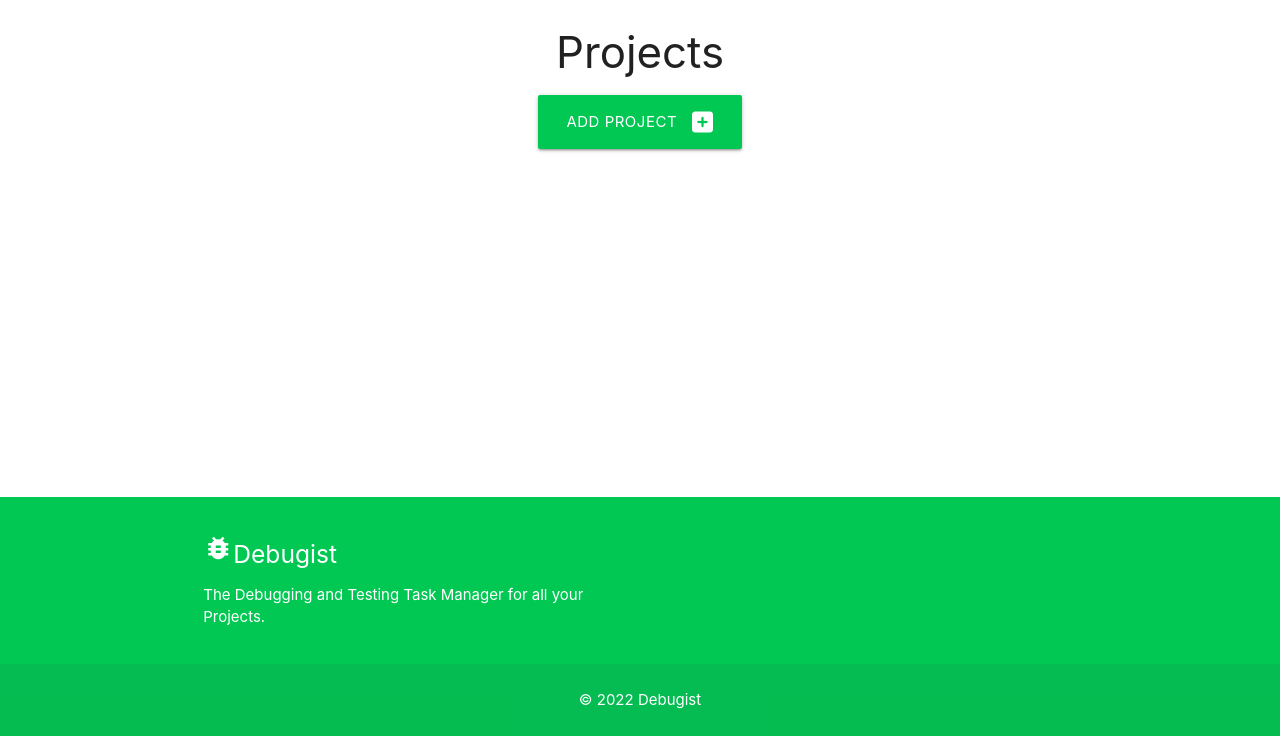
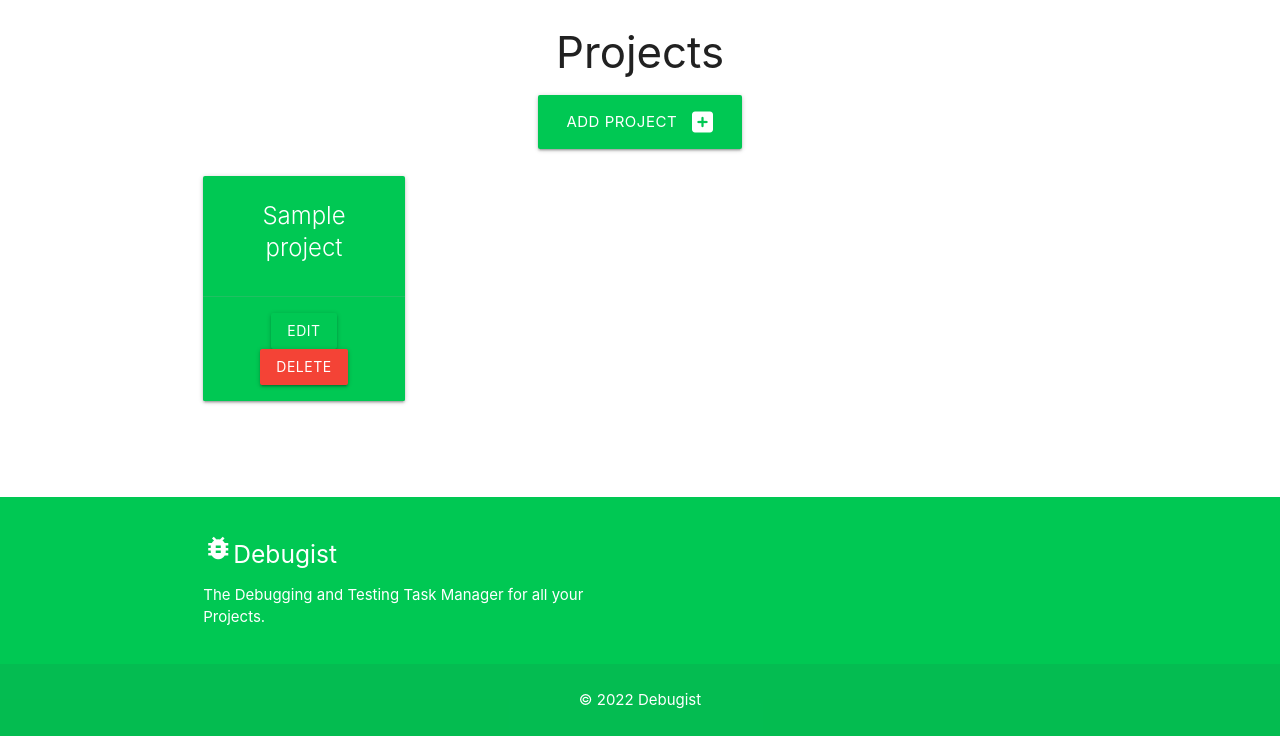
Before and after one commit to develosi/debugist-project, a Flask app: template debugist/templates/projects.html in a window 1280 px wide. Shown: the part 64-800 px from the top of the page. Run offline with Flask 2, Linux system fonts and the light colour scheme; the template is opened without the code that fills it: values that come from a table or form of the project are taken from there, others are empty; tables that the repository leaves empty hold one stand-in row (values such as "Sample post"); some libraries are stand-ins or nearby versions.

Commit message:
Add card in projects.html to edit or delete

```diff
--- a/debugist/templates/projects.html
+++ b/debugist/templates/projects.html
@@ -11,4 +11,20 @@
     </div>
 </div>
 
+<div class="row">
+    {% for project in projects %}
+    <div class="col s12 m6 l3">
+        <div class="card green accent-4 center-align">
+            <div class="card-content white-text">
+                <span class="card-title">{{ project.project_name }}</span>
+            </div>
+            <div class="card-action">
+                <a href="#" class="btn green accent-4">Edit</a>
+                <a href="#" class="btn red">Delete</a>
+            </div>
+        </div>
+    </div>
+    {% endfor %}
+</div>
+
 {% endblock %}
```
